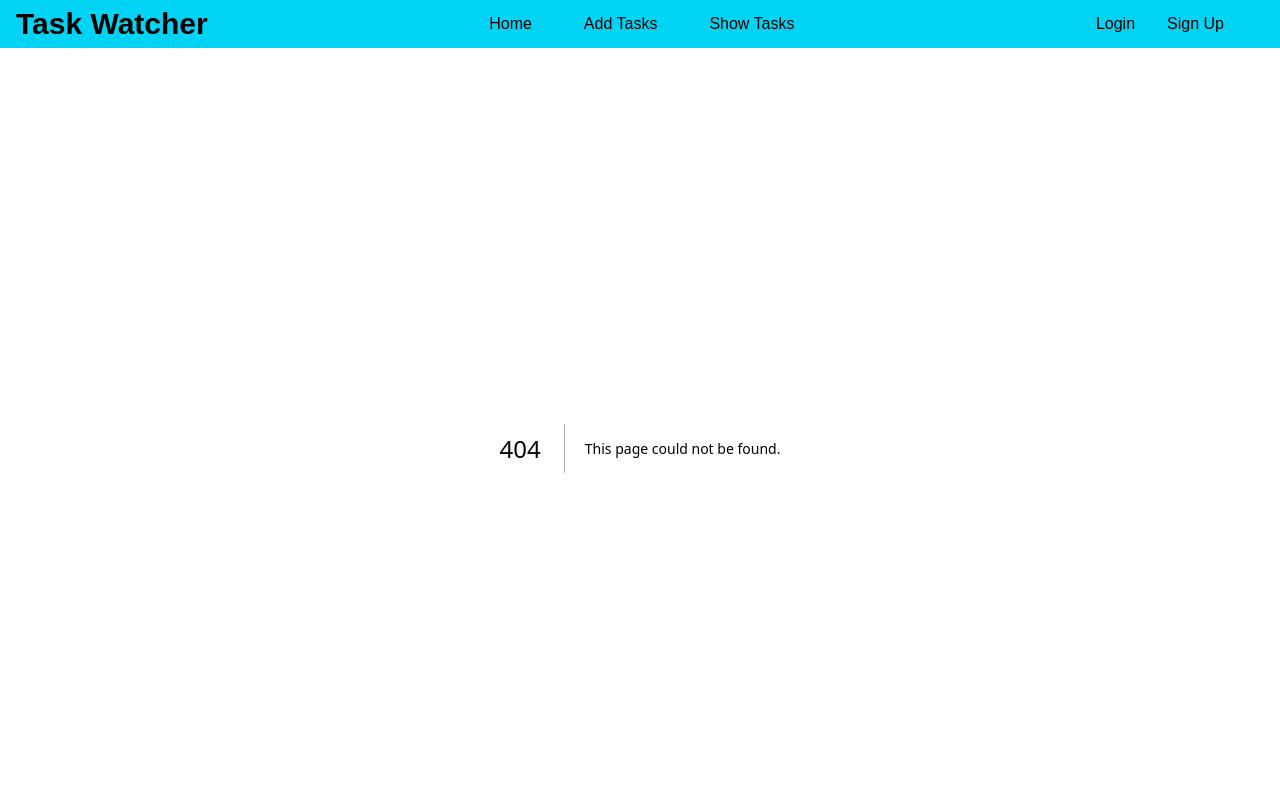
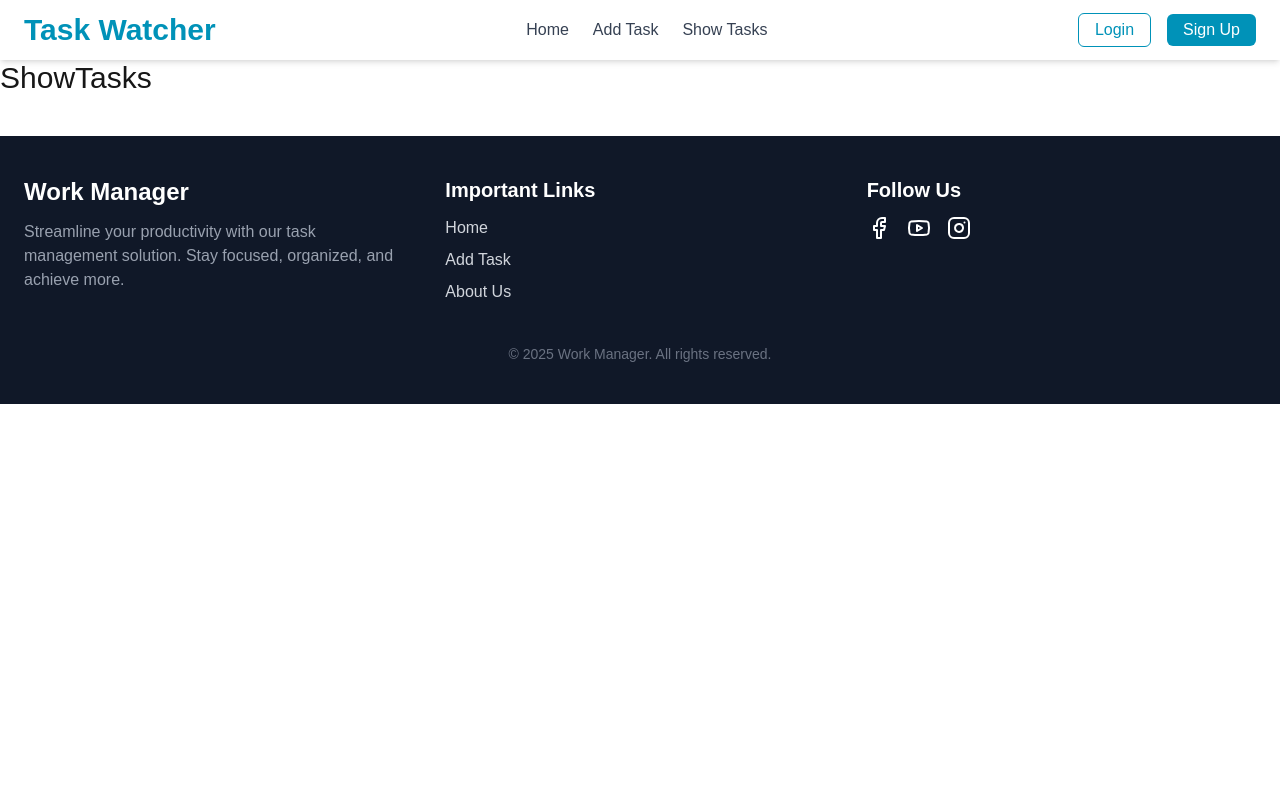
Before and after one commit to ankitkumar0799/Next-Js-Learn-With-Project, a Next.js app in the folder my-app/: page /show-tasks in a window 1280 px wide. Before the commit this address had no page. Shown: the top 800 px of the page. Built offline with nearby package versions, Linux system fonts and the light colour scheme.

Commit message:
Ep.16🔥Create Beautiful Navbar and Footer using Tailwind Css | NextJS Tutorial in Hindi complete

```diff
--- /dev/null
+++ b/my-app/src/app/show-tasks/page.js
@@ -0,0 +1,13 @@
+import React from "react";
+export const metadata={
+    title:"All Tasks : work watcher"
+}
+const ShowTasks = () => {
+  return (
+    <div className="text-3xl">
+      ShowTasks
+    </div>
+  );
+};
+
+export default ShowTasks;
--- a/my-app/src/components/CustomNavbar.jsx
+++ b/my-app/src/components/CustomNavbar.jsx
@@ -4,35 +4,54 @@ import React from "react";
 
 const CustomNavbar = () => {
   return (
-    <nav className="bg-cyan-400 h-12 py-2 px-4 flex justify-between items-center">
-      <div>
-        <a href="/#!" className="text-3xl font-semibold">
-          <h1>Task Watcher</h1>
-        </a>
-      </div>
-      <div>
-        <ul className="flex  space-x-3">
-          <li className="px-5 cursor-pointer">
-            <Link href={'/'} className="hover:text-blue-200">Home</Link>
+    <nav className="bg-white shadow-md py-3 px-6">
+      <div className="max-w-7xl mx-auto flex justify-between items-center">
+        {/* Logo */}
+        <Link href="/" className="text-2xl md:text-3xl font-bold text-cyan-600">
+          Task Watcher
+        </Link>
+
+        {/* Navigation Links */}
+        <ul className="hidden md:flex items-center space-x-6 text-gray-700 font-medium">
+          <li>
+            <Link href="/" className="hover:text-cyan-600 transition">
+              Home
+            </Link>
           </li>
-          <li className="px-5">
-          <Link href="/add-task" className="hover:text-blue-200"> Add Tasks</Link>
-
+          <li>
+            <Link href="/add-task" className="hover:text-cyan-600 transition">
+              Add Task
+            </Link>
           </li>
-          <li className="px-5 ">
-          <a href="#!" className="hover:text-blue-200">Show Tasks</a>
+          <li>
+            <Link href="/show-tasks" className="hover:text-cyan-600 transition">
+              Show Tasks
+            </Link>
           </li>
         </ul>
-      </div>
-      <div>
-        <ul className="px-5 flex space-x-3">
-          <li >
-            <a href="#!"> Login </a>
-          </li>
-          <li className="px-5 ">
-            <a href="#!"> Sign Up</a>
-          </li>
-        </ul>
+
+        {/* Auth Buttons */}
+        <div className="hidden md:flex items-center space-x-4">
+          <Link
+            href="/login"
+            className="px-4 py-1 rounded-md border border-cyan-600 text-cyan-600 hover:bg-cyan-600 hover:text-white transition"
+          >
+            Login
+          </Link>
+          <Link
+            href="/signup"
+            className="px-4 py-1 rounded-md bg-cyan-600 text-white hover:bg-cyan-700 transition"
+          >
+            Sign Up
+          </Link>
+        </div>
+
+        {/* Mobile Menu Icon (Optional for future) */}
+        {/* <div className="md:hidden">
+          <button>
+            <MenuIcon />
+          </button>
+        </div> */}
       </div>
     </nav>
   );
--- a/my-app/src/components/Footer.jsx
+++ b/my-app/src/components/Footer.jsx
@@ -1,29 +1,59 @@
 "use client";
-import { Link } from 'lucide-react';
-import React from 'react'
+import { Facebook, Instagram, Youtube } from 'lucide-react';
+import React from 'react';
 
 const Footer = () => {
   return (
-   <footer className="h-40 bg-cyan-400">
-    <div className="flex ">
+    <footer className="bg-gray-900 text-white py-10 mt-10">
+      <div className="max-w-7xl mx-auto px-6 grid grid-cols-1 md:grid-cols-2 lg:grid-cols-3 gap-8">
+
+        {/* Left - Brand Info */}
         <div>
-      <h1>
-        Welcome to Work Manager
-        <p>Lorem ipsum dolor sit amet consectetur adipisicing elit. Aliquam temporibus dolores fugiat! Enim, assumenda aliquid? Dicta exercitationem officiis assumenda, quae voluptate harum delectus sequi quod repudiandae dolorem corrupti recusandae iusto!0</p>
-      </h1>
+          <h2 className="text-2xl font-bold mb-3">Work Manager</h2>
+          <p className="text-gray-400">
+            Streamline your productivity with our task management solution.
+            Stay focused, organized, and achieve more.
+          </p>
         </div>
+
+        {/* Center - Quick Links */}
         <div>
-    <h1>
-       <ul>
-       <li><Link href="/">Home</Link></li>
-        <li><Link href="/add-task">Add Tasks</Link></li>
-        <li> <Link href="/">Show Tasks</Link></li>
+          <h3 className="text-xl font-semibold mb-3">Important Links</h3>
+          <ul className="space-y-2 text-gray-300">
+            <li>
+              <a href="/" className="hover:text-white transition">Home</a>
+            </li>
+            <li>
+              <a href="/add-task" className="hover:text-white transition">Add Task</a>
+            </li>
+            <li>
+              <a href="/about" className="hover:text-white transition">About Us</a>
+            </li>
           </ul>
-      </h1>
+        </div>
+
+        {/* Right - Social Links */}
+        <div>
+          <h3 className="text-xl font-semibold mb-3">Follow Us</h3>
+          <div className="flex space-x-4">
+            <a href="https://facebook.com" target="_blank" rel="noopener noreferrer" className="hover:text-blue-500 transition">
+              <Facebook size={24} />
+            </a>
+            <a href="https://youtube.com" target="_blank" rel="noopener noreferrer" className="hover:text-red-500 transition">
+              <Youtube size={24} />
+            </a>
+            <a href="https://instagram.com" target="_blank" rel="noopener noreferrer" className="hover:text-pink-500 transition">
+              <Instagram size={24} />
+            </a>
           </div>
         </div>
+      </div>
+
+      <div className="mt-10 text-center text-gray-500 text-sm">
+        &copy; {new Date().getFullYear()} Work Manager. All rights reserved.
+      </div>
     </footer>
-  )
-}
+  );
+};
 
-export default Footer
+export default Footer;
```
Lines whose indentation alone changed are shown as unchanged.
